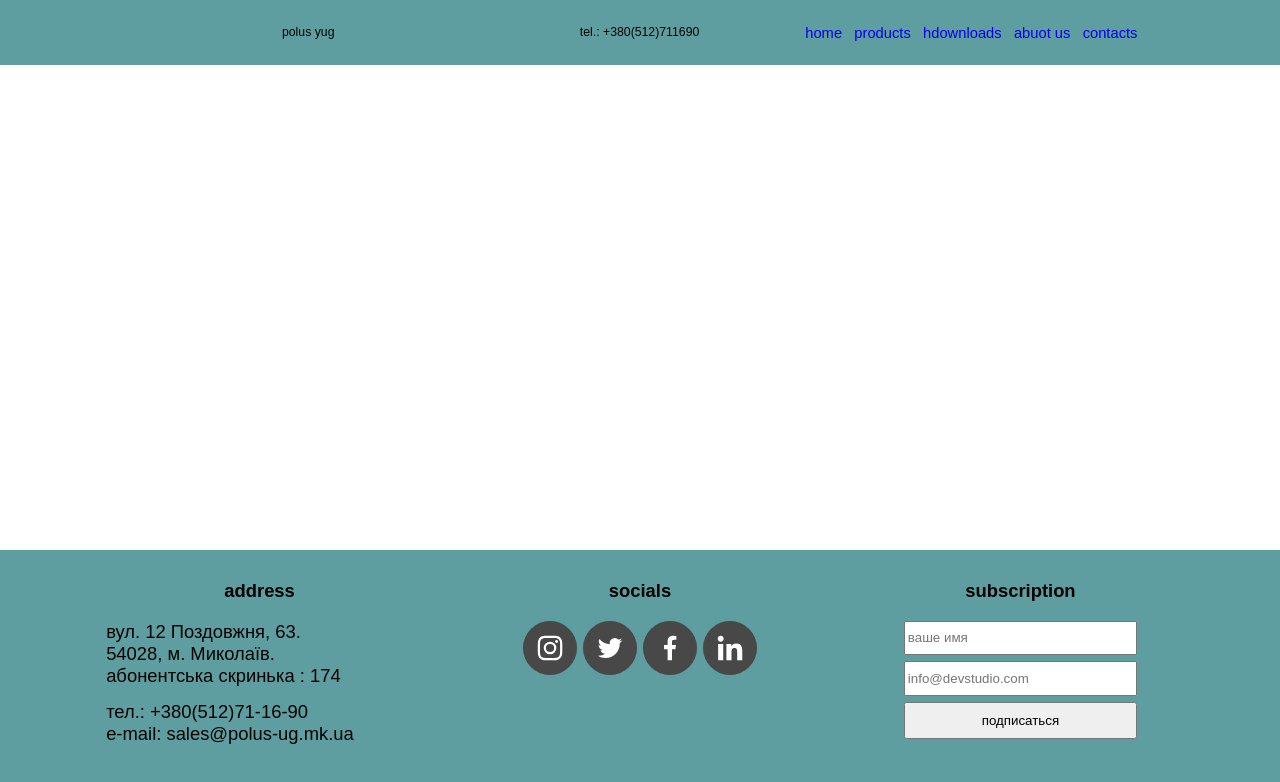
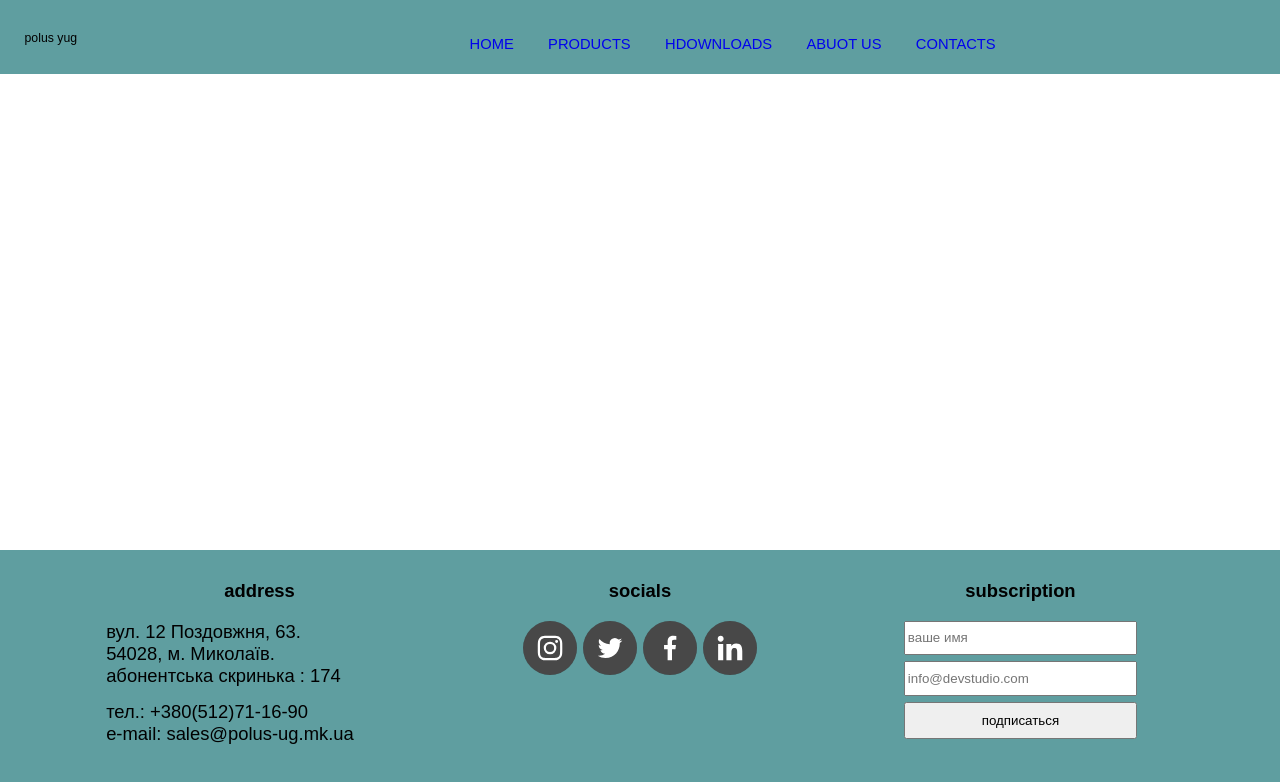
Before and after one commit to TkachAn/Polus-Yug-company, a React (Create React App) app in the folder polus/: page / in a window 1280 px wide. Shown: the top 782 px of the page. Built offline with nearby package versions, Linux system fonts and the light colour scheme; a web font is replaced by a local one.

Commit message:
header str plus navigation

```diff
--- a/polus/src/components/header/header.jsx
+++ b/polus/src/components/header/header.jsx
@@ -1,37 +1,36 @@
+import React, {useState} from "react";
 import s from "./header.module.css";
 
 export const Header = () => {
+	const [isOpen, setOpen] = useState(false);
   return (
     <header className={s.wrapper}>
       <div className="container">
         <div className={s.flex}>
-          <section className={s.section}>
+          <section className={s.section_logo}>
             <div className={s.logo}>polus yug</div>
           </section>
           <section className={s.section}>
-            <div className={s.phone}>
-              tel.: <span>+380(512)711690</span>
-            </div>
-          </section>
-          <section className={s.section}>
-						<div className={s.burger}>
-							<span></span>
-						</div>
+						<button className={s.burger} onClick={() => setOpen(!isOpen)}>
+							<div className={s.bar2}></div>
+							<div className={s.bar1}></div>
+							<div className={s.bar3}></div>
+						</button>
             <nav className={s.navigation}>
-              <ul className={s.flexNav}>
-                <li className={s.item}>
+              <ul className={isOpen ? s.burger_nav : s.flexNav}>
+                <li className={s.nav_item}>
                   <a href="/">home</a>
                 </li>
-                <li>
+                <li className={s.nav_item}>
                   <a href="/products">products</a>
                 </li>
-                <li>
+                <li className={s.nav_item}>
                   <a href="/downloads">hdownloads</a>
                 </li>
-                <li>
+                <li className={s.nav_item}>
                   <a href="/about">abuot us</a>
                 </li>
-                <li>
+                <li className={s.nav_item}>
                   <a href="/contacts">contacts</a>
                 </li>
               </ul>
--- a/polus/src/components/header/header.module.css
+++ b/polus/src/components/header/header.module.css
@@ -1,25 +1,137 @@
-.wrapper{
+.wrapper {
   width: 100%;
+  height: 6rem;
   background-color: cadetblue;
   padding: 2rem 0;
   position: fixed;
 }
-.flex{
+/* .wrapper::before {
+  content: "";
+  position: absolute;
+  top: 0;
+  left: 0;
+  width: 100%;
+  height: 100%;
+  background-color: cadetblue;
+  z-index: -1;
+
+} */
+.flex {
   display: flex;
   flex-wrap: wrap;
   justify-content: center;
+  gap: 1rem;
+  padding: 0 1.5rem;
+	align-self: center;
 }
-.section{
-	min-width: 27.0rem;
-	max-width: 30.0rem;
+
+.logo{
+	position: absolute;
+	top: 2.5rem;
+	left: 2.0rem;
 }
+
+.burger{
+	width: 4rem;
+	height: 4rem;
+	background-color: transparent;
+	border: none;
+	display: inline-block;
+  cursor: pointer;
+   position: fixed;
+  top: 3.0rem;
+  right: 2.0rem;
+  transform: translate(-50%, -50%);
+}
+
+
 .flexNav{
+	display: none;
+}
+
+.burger_nav {
+
+}
+
+
+
+.burger:focus .bar1 {
+	opacity: 0;
+}
+.burger:focus .bar2 {
+	-webkit-transform: rotate(-45deg) translate(-9px, 6px) ;
+  transform: rotate(-45deg) translate(-9px, 6px) ;
+}
+.burger:focus .bar3 {
+	-webkit-transform: rotate(45deg) translate(-8px, -8px) ;
+  transform: rotate(45deg) translate(-8px, -8px) ;
+}
+.bar1,
+.bar2,
+.bar3 {
+	width: 3.5rem;
+  height: 0.5rem;
+  background-color: #555;
+  margin: 6px 0;
+  transition: 0.4s;
+
+}
+.section_logo {
+	/* display: none; */
+}
+@media (min-width: 640px) {
+
+	.flexNav {
 		display: flex;
 		flex-wrap: wrap;
 		justify-content: center;
-	gap: 1.0rem;
+		gap: 1rem;
 		font-size: 1.2rem;
+		text-transform: uppercase;
+		align-items: center;
 	}
-.item{
+	.section_logo {
+		width: 100%;
+		min-width: 14.1rem;
+		max-width: 1rem;
+	}
+	.burger{
+		opacity: 0;
+	}
+}
+.nav_item{
+	padding: 0.9rem;
+}
+.burger_nav{
+	display: block;
+	text-align: left;
+	position: absolute;
+	top: calc(100% + 1rem);
+	left: 2rem;
+	width: 100%;
+	height: auto;
+	padding: 0.5rem;
+	border: 1px solid;
+	background-color: #fff;
+	border: 1px solid orange;
+	border-radius: 1rem;
+	font-size: 3.0rem;
 
 }
+.burger_nav::before,
+.burger_nav::after {
+  display: block;
+  content: "";
+  position: absolute;
+  right: 6.5rem;
+  border: 1rem solid transparent;
+}
+.burger_nav::before {
+  top: -21px;
+  border-bottom: 10px solid orange;
+}
+.burger_nav::after {
+  /* right:15px; */
+  top: -19px;
+  border-bottom: 10px solid #fff;
+}
```
Lines whose indentation alone changed are shown as unchanged.
